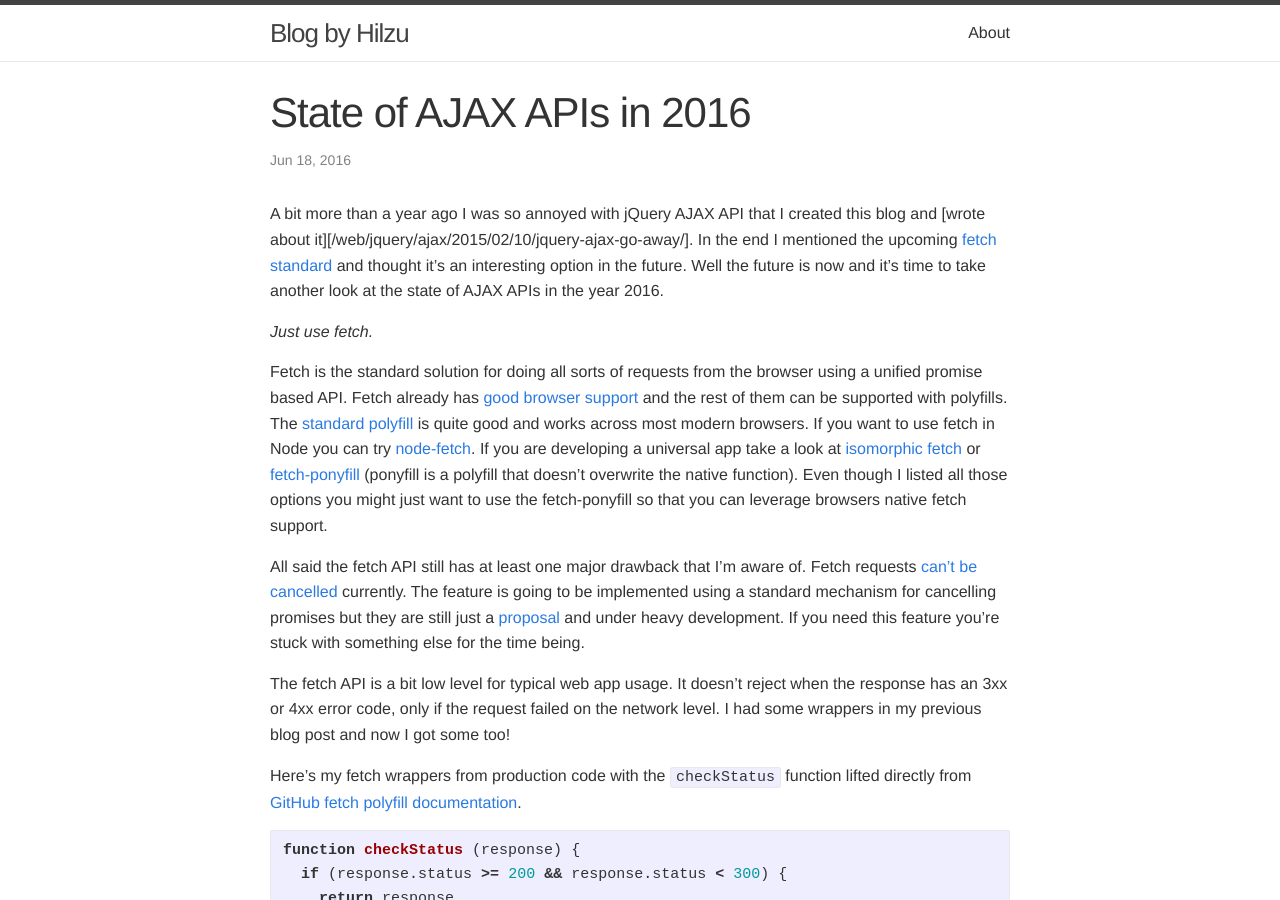
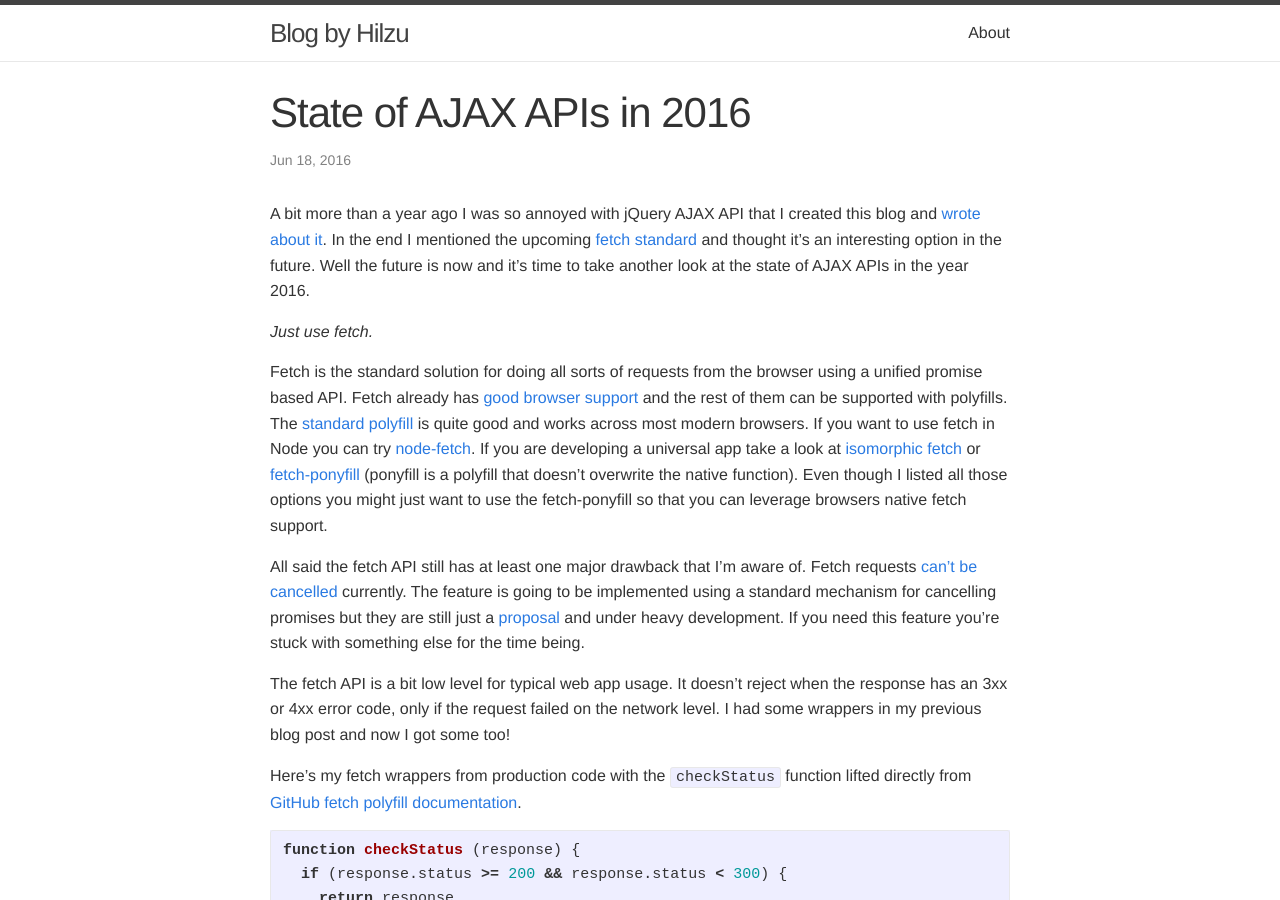
Before and after one commit to Hilzu/blog.hilzu.moe, a Jekyll site: the page built from _posts/2016-06-18-state-of-ajax-in-2016.md, in a window 1280 px wide and 900 px high. Built offline with Jekyll 4.4.1, drawn with Linux system fonts in a browser that asks for light colours; comment, search, counter and statistics services are not loaded.

Commit message:
Fix link to first post

```diff
--- a/_posts/2016-06-18-state-of-ajax-in-2016.md
+++ b/_posts/2016-06-18-state-of-ajax-in-2016.md
@@ -8,7 +8,7 @@ date: 2016-06-18 17:37:00 # UTC
 ---
 
 A bit more than a year ago I was so annoyed with jQuery AJAX API that I created
-this blog and [wrote about it][{% post_url 2015-02-10-jquery-ajax-go-away %}].
+this blog and [wrote about it]({% post_url 2015-02-10-jquery-ajax-go-away %}).
 In the end I mentioned the upcoming [fetch standard][fetch] and thought it's an
 interesting option in the future. Well the future is now and it's time to take
 another look at the state of AJAX APIs in the year 2016.
```
